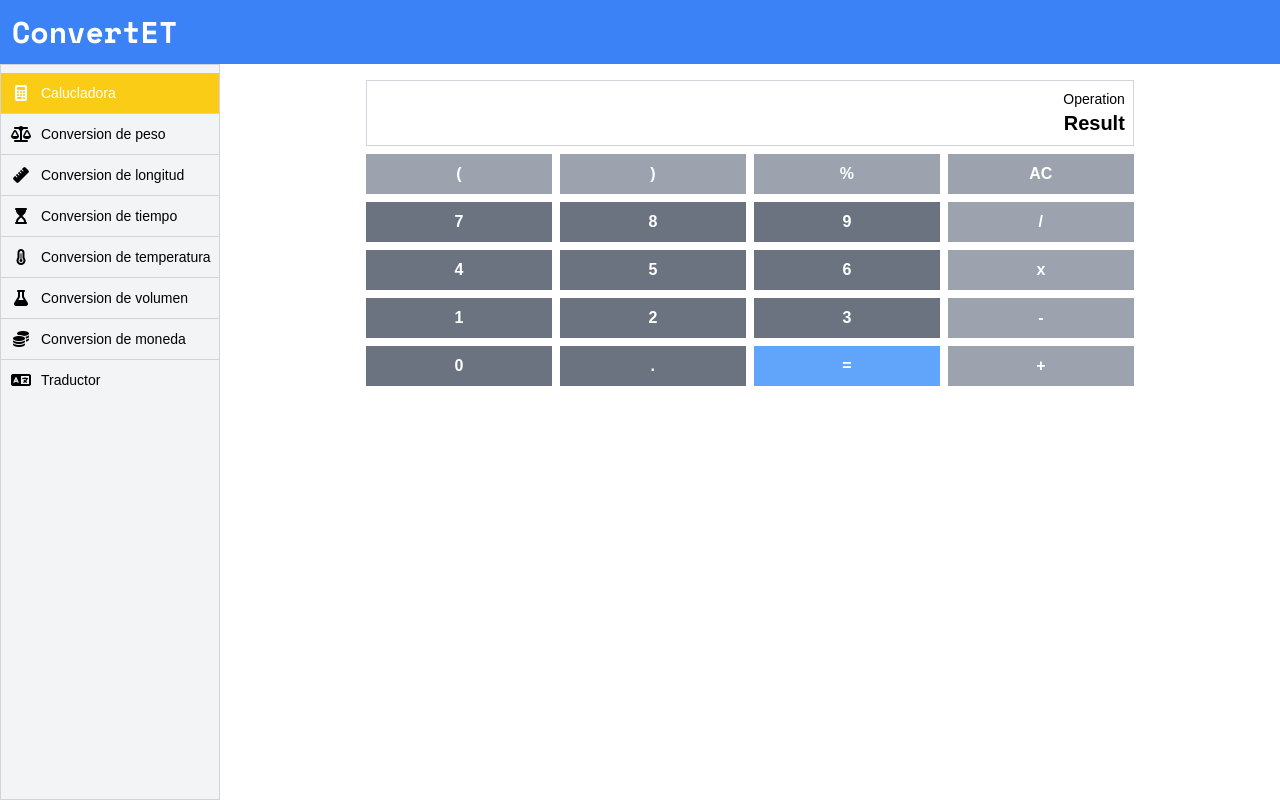
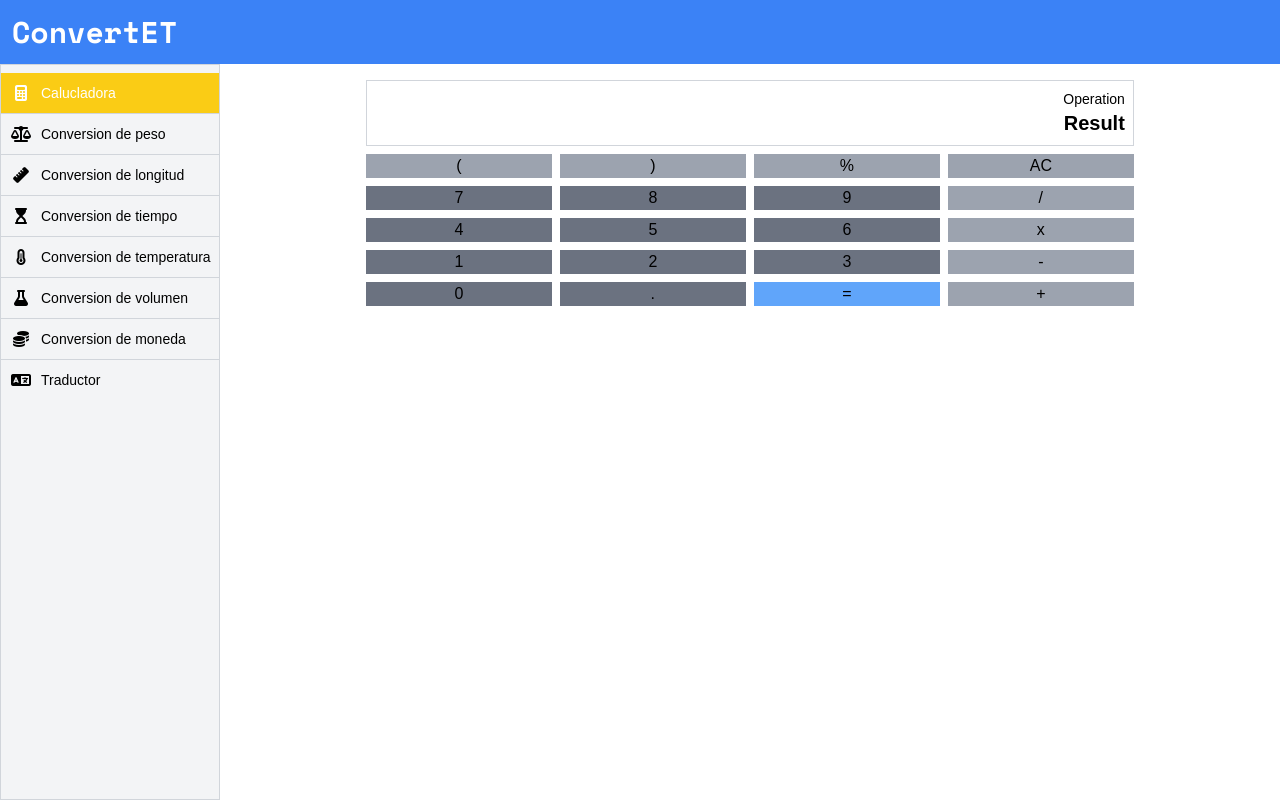
Before and after one commit to alexis00rod/ConvertET, a React (Vite) app: page /calculator in a window 1280 px wide. Built offline with nearby package versions, Linux system fonts and the light colour scheme.

Commit message:
Agregue clase btn

```diff
--- a/src/style.css
+++ b/src/style.css
@@ -89,9 +89,18 @@ section {
   @apply absolute top-0 bottom-0 right-0 w-8 h-full flex items-center justify-center text-sm font-black pointer-events-none;
 }
 
-/* Calculador */
-.calculator-btn {
-  @apply  w-full h-10 px-2 flex items-center justify-center text-white font-semibold duration-300;
+/* Button */
+.btn {
+  @apply w-full h-10 px-2 flex items-center justify-center text-white font-semibold duration-300;
+}
+.btn-blue {
+  @apply bg-blue-500
+}
+.btn-gray {
+  @apply bg-gray-500
+}
+.btn-gray-light {
+  @apply bg-gray-400
 }
 
 .debug {
```
